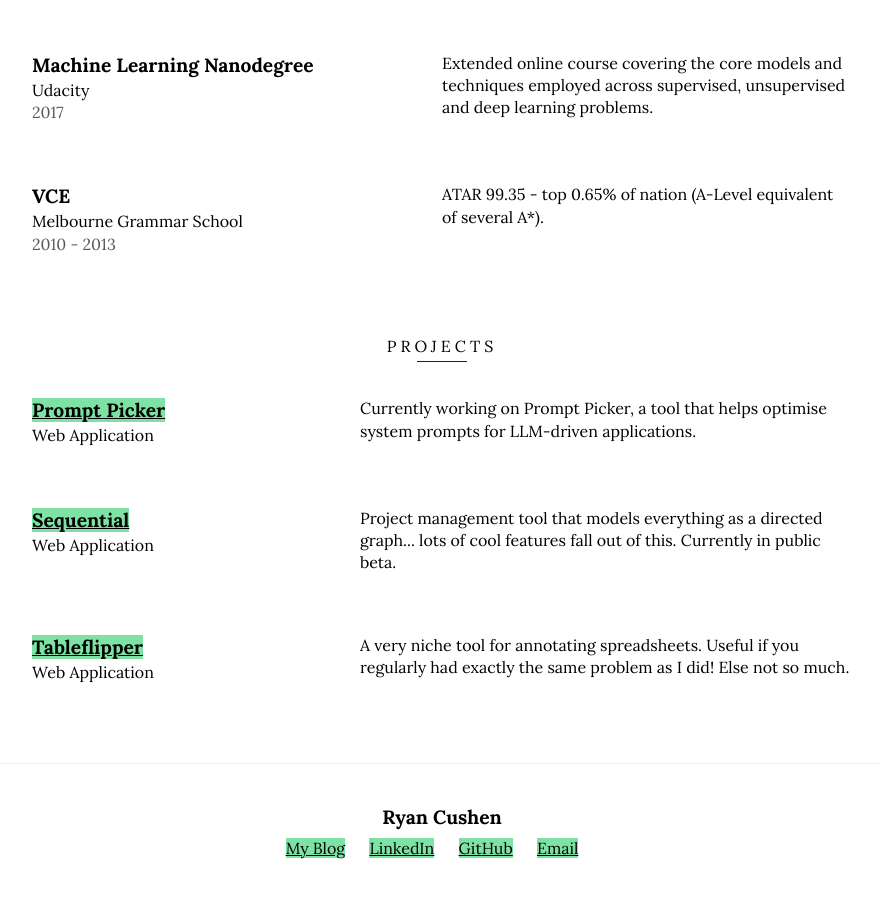
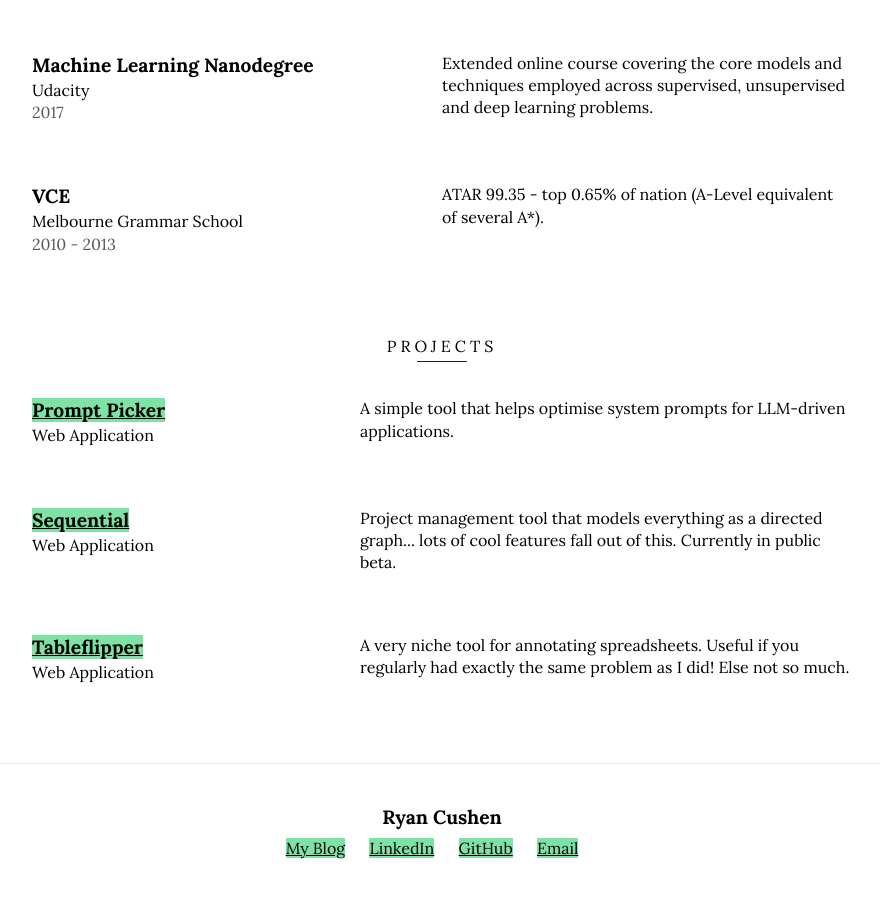
Before and after one commit to rcushen/resume, a Jekyll site: the page built from index.html, in a window 1280 px wide and 900 px high, scrolled down 2910 px. Shown: the whole window, without its empty margins (198-1078 px from the left). Built offline with Jekyll 4.4.1, drawn with Linux system fonts in a browser that asks for light colours.

Commit message:
Update projects

```diff
--- a/_data/projects.yml
+++ b/_data/projects.yml
@@ -1,7 +1,7 @@
 -   name: Prompt Picker
-    link: https://www.prompt-picker.com/
+    link: https://www.promptpicker.ai/
     type: Web Application
-    description: Currently working on Prompt Picker, a tool that helps optimise system prompts for LLM-driven applications.
+    description: A simple tool that helps optimise system prompts for LLM-driven applications.
 
 -   name: Sequential
     link: https://www.sequentialapp.com
```
